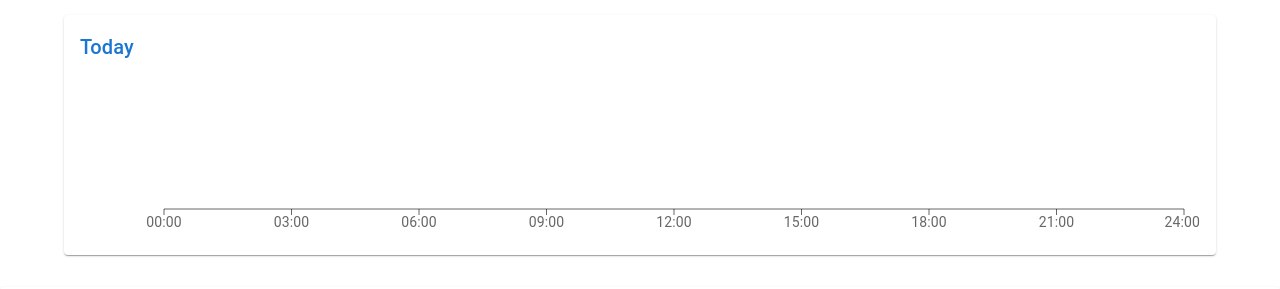
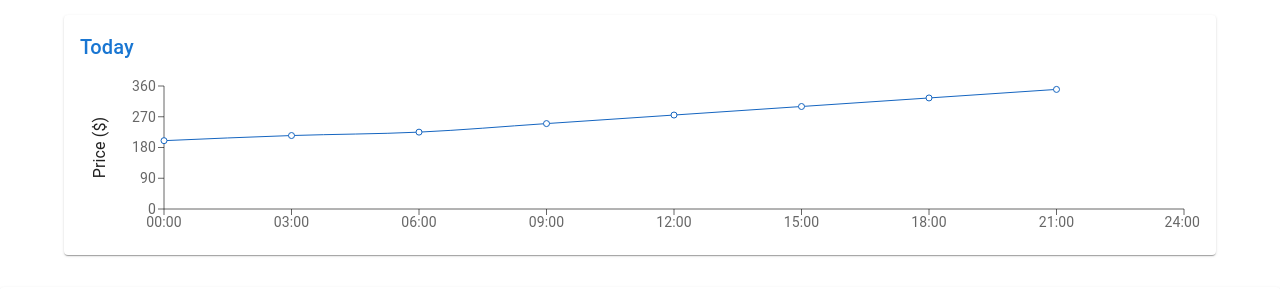
Before and after one commit to AntonioMagana/Scalpel, a React (Create React App) app: page / in a window 1280 px wide. Shown: the part 134-423 px from the top of the page. Built offline with nearby package versions, Linux system fonts and the light colour scheme; no server answers.

Commit message:
fixed line graph w/ dummy data

```diff
--- a/src/App.js
+++ b/src/App.js
@@ -23,13 +23,9 @@ function App() {
     const [bodyHow, setBodyHow] = useState(false)  //set to false when using real website)
     //About Us Body
     const [bodyAbout, setBodyAbout] = useState(false)
-
-
     // Create state variable to hold API response data
     const [repo, setRepo] = useState([])
-
     // AXIOS API FETCH AMAZON DATA ACCORDING TO ASIN
-
 
     const getRepo = async () => {
         try {
--- a/src/components/Chart.js
+++ b/src/components/Chart.js
@@ -3,20 +3,21 @@ import { useTheme } from '@mui/material/styles';
 import { LineChart, Line, XAxis, YAxis, Label, ResponsiveContainer } from 'recharts';
 import Title from './Title';
 
+/**Displays line graph of price over time**/
 // Generate Sales Data
-function createData(time, price) {
-    return { time, price };
+function createData(time, amount) {
+    return { time, amount };
 }
 
 const data = [
-    createData('00:00', 0),
-    createData('03:00', 300),
-    createData('06:00', 600),
-    createData('09:00', 800),
-    createData('12:00', 1500),
-    createData('15:00', 2000),
-    createData('18:00', 2400),
-    createData('21:00', 2400),
+    createData('00:00', 200),
+    createData('03:00', 215),
+    createData('06:00', 225),
+    createData('09:00', 250),
+    createData('12:00', 275),
+    createData('15:00', 300),
+    createData('18:00', 325),
+    createData('21:00', 350),
     createData('24:00', undefined),
 ];
 
```
Also changed, not shown: src/components/Table.js (+5 -21 lines), src/components/Deposits.js (added).
